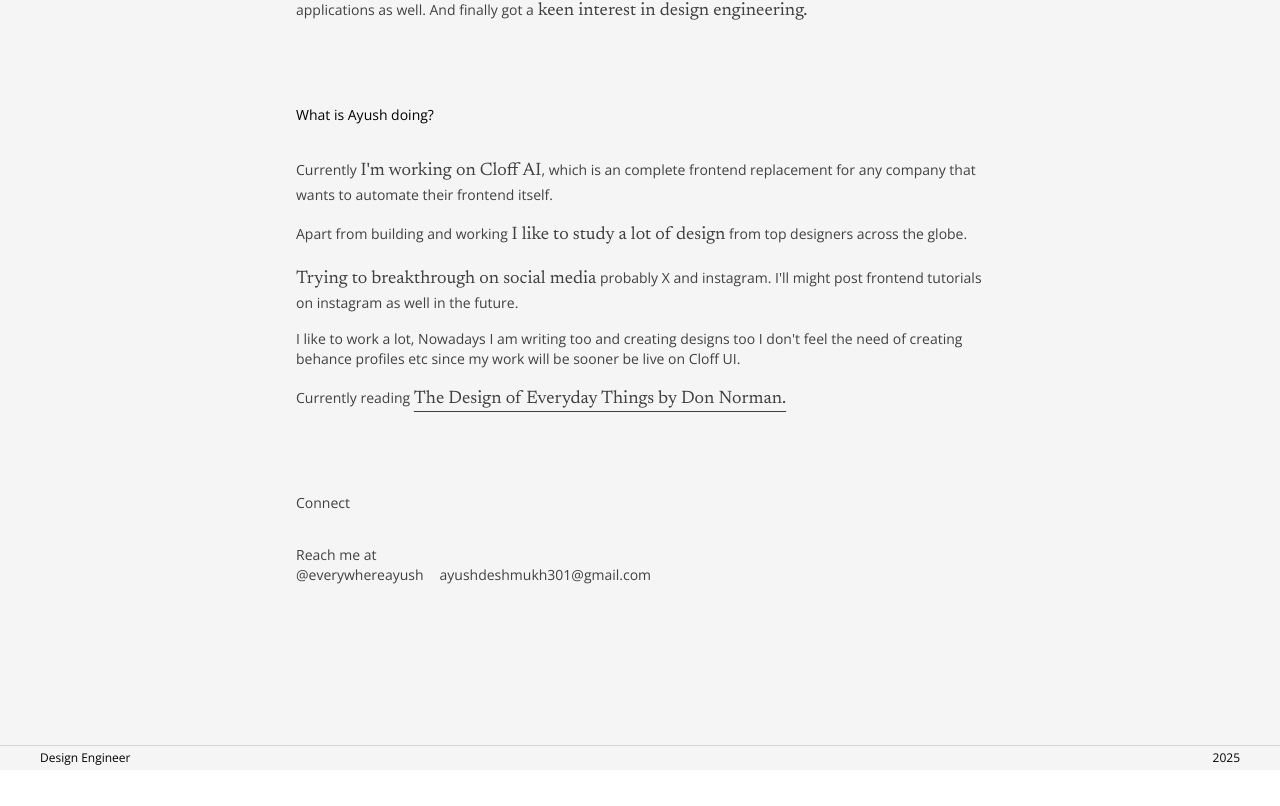
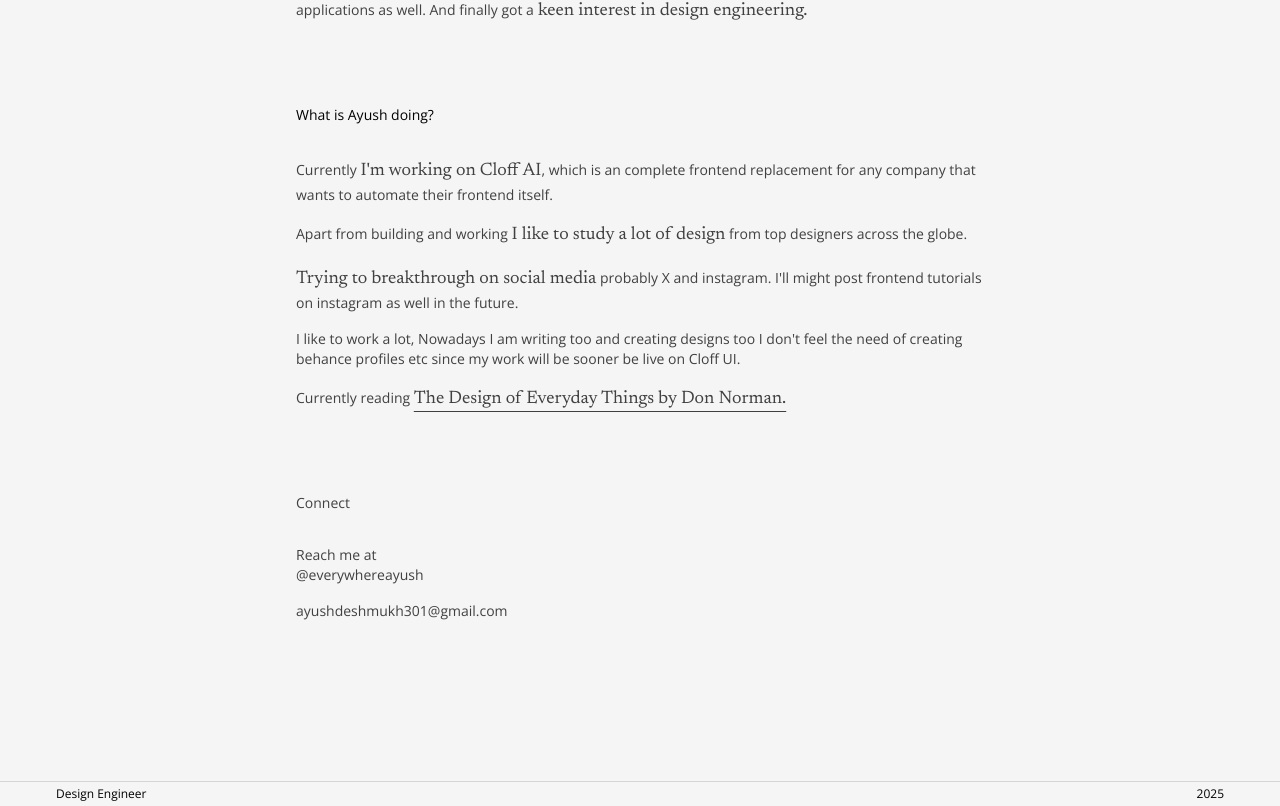
Before and after one commit to Deshmukh-Ayush/portfolio-me, a Next.js app: page / in a window 1280 px wide. Shown: the part 899-1705 px from the top of the page. Before the commit the page ends 1669 px from the top, so only its background shows below. Built offline with nearby package versions, Linux system fonts and the light colour scheme; no server answers.

Commit message:
connect component patch fix

```diff
--- a/src/components/connect.tsx
+++ b/src/components/connect.tsx
@@ -8,7 +8,7 @@ export const Connect = () => {
       <Para className="flex w-full justify-between">Connect</Para>
       <Para className="mt-8 dark:text-neutral-400">
         Reach me at{" "}
-        <span className="flex gap-4">
+        <span className="flex-col gap-4 md:flex">
           <Underline
             href="https://x.com/everywhereayush"
             className="md:text-md text-sm dark:text-neutral-100"
--- a/src/components/footer.tsx
+++ b/src/components/footer.tsx
@@ -3,7 +3,7 @@ import React from "react";
 export const Footer = () => {
   return (
     <div className="flex w-full items-center justify-center border-t border-neutral-300 dark:border-neutral-700 dark:bg-neutral-950">
-      <div className="mx-auto w-full px-2 md:min-w-3xl">
+      <div className="mx-auto w-full px-6 md:min-w-3xl">
         <div className="flex w-full items-center justify-between py-1 md:px-8">
           <p className="text-xs dark:text-neutral-600">Design Engineer</p>
           <p className="text-xs dark:text-neutral-600">2025</p>
```
